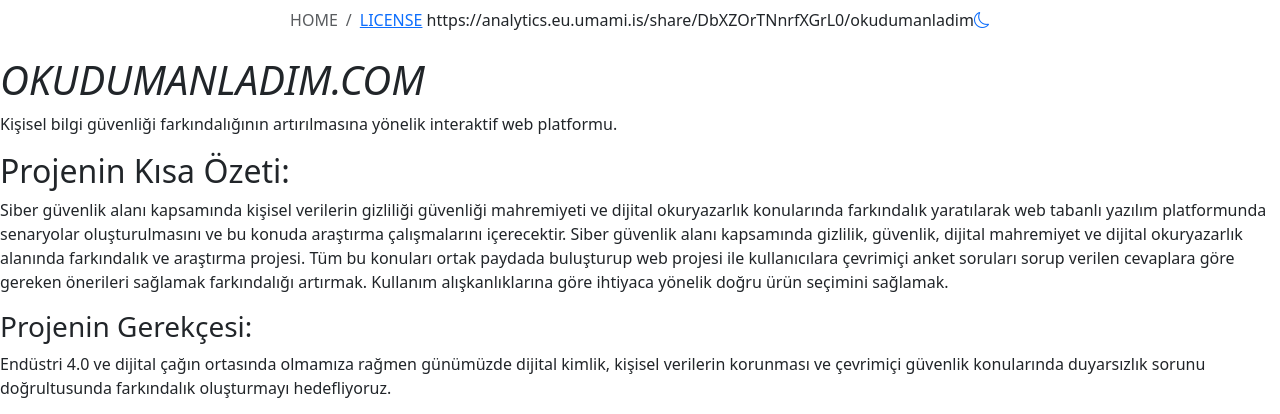
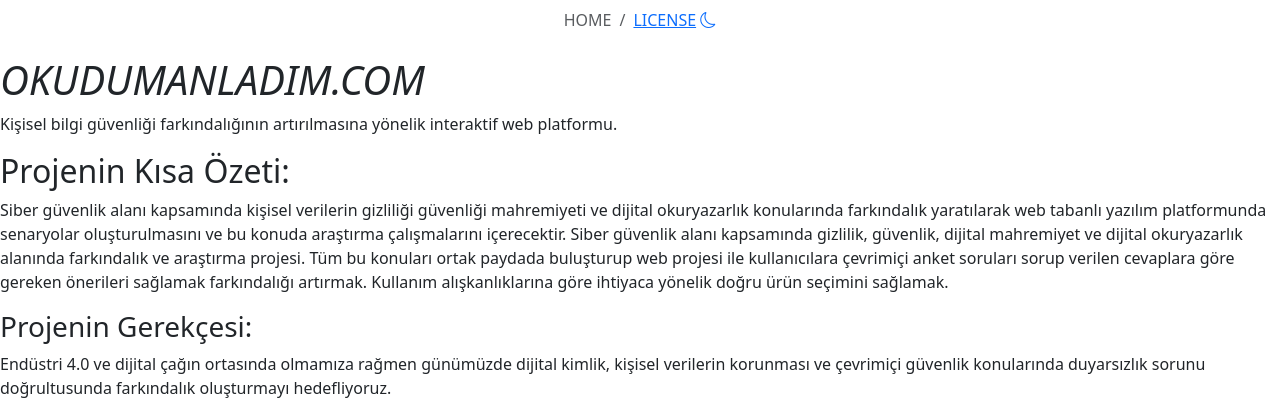
Before and after one commit to gurayalinn/okudumanladim.com, a PHP site: page / in a window 1280 px wide. Shown: the top 414 px of the page. Run offline with PHP 8.4, Linux system fonts and the light colour scheme; some libraries are stand-ins or nearby versions.

Commit message:
initial commit

```diff
--- a/src/index.php
+++ b/src/index.php
@@ -8,7 +8,7 @@
             <li class="breadcrumb-item">
               <a href="/license.php">LICENSE</a>
             </li>
-            &nbsp;https://analytics.eu.umami.is/share/DbXZOrTNnrfXGrL0/okudumanladim
+            &nbsp;
             <li>
               <a
         type="button"
```
